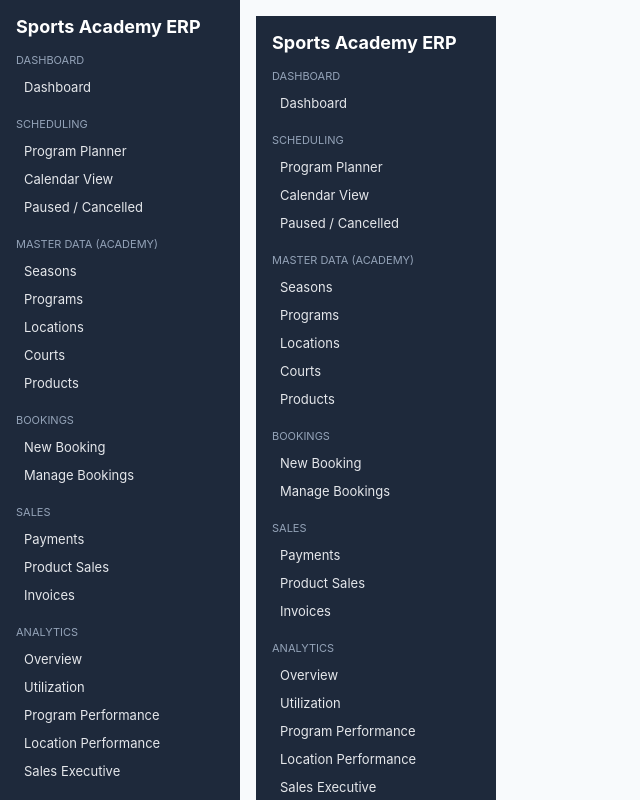
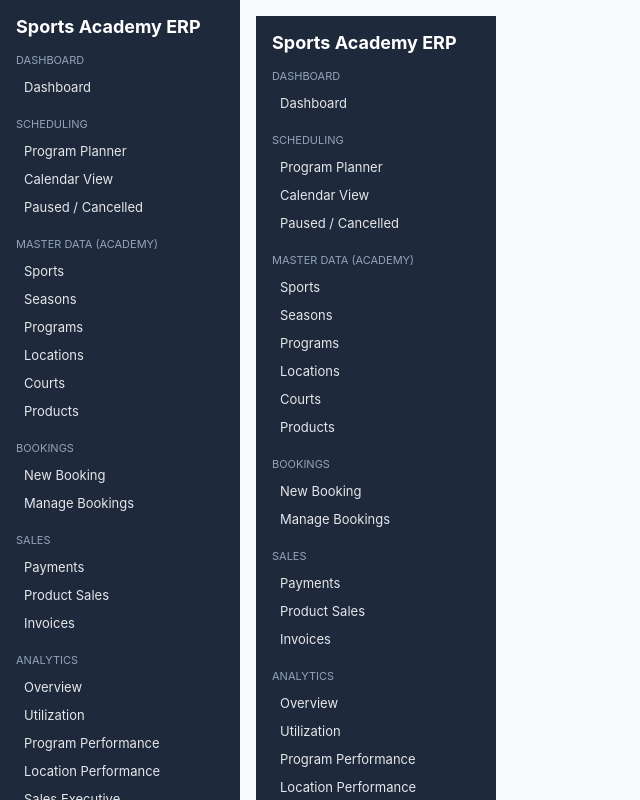
Before and after one commit to mahaboobgstp-hub/sports-academy-app, a React (Create React App) app: page / in a window 1280 px wide. Shown: the whole page, without its empty margins (0-640 px from the left). Built offline with nearby package versions, Linux system fonts and the light colour scheme; the HTML template or start-up script is replaced by a standard one.

Commit message:
Update Sidebar.jsx

```diff
--- a/src/layout/Sidebar.jsx
+++ b/src/layout/Sidebar.jsx
@@ -20,6 +20,7 @@ export default function Sidebar() {
 
       <div className="section">
         <div className="section-title">Master Data (Academy)</div>
+        <Link to="/seasons">Sports</Link>
         <Link to="/seasons">Seasons</Link>
         <Link to="/programs">Programs</Link>
         <Link to="/locations">Locations</Link>
```
